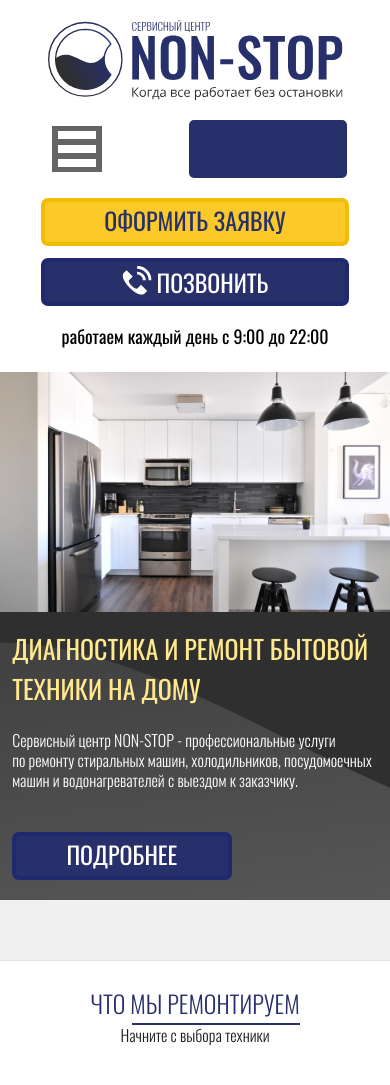
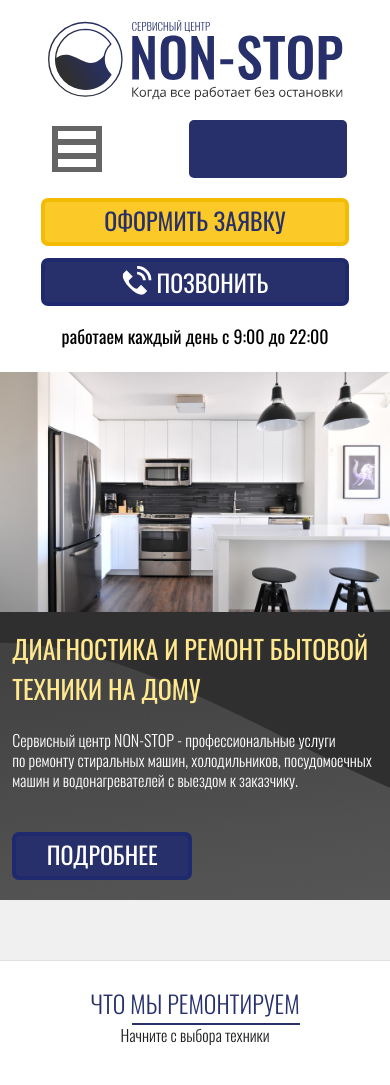
Before and after one commit to Powenga/scnonstop_v_2, a React (Create React App) app: page / in a window 390 px wide. Shown: the top 1085 px of the page. Built offline with nearby package versions, Linux system fonts and the light colour scheme.

Commit message:
feat: replace promo button width

```diff
--- a/src/components/Promo/Promo.css
+++ b/src/components/Promo/Promo.css
@@ -114,7 +114,7 @@
   }
   .promo__more {
     margin-left: 0;
-    min-width: calc(3 / 6 * 100% - 3 / 6 * 26px);
+    width: calc(3 / 6 * 100% - 3 / 6 * 26px);
   }
   .promo__img-wrap {
     display: none;
@@ -138,7 +138,7 @@
     margin-bottom: 52px;
   }
   .promo__more {
-    min-width: 50%;
+    width: 50%;
   }
 }
 
@@ -147,7 +147,7 @@
     width: 100%;
   }
   .promo__more {
-    min-width: 25%;
+    width: 168px;
   }
 }
 
@@ -166,6 +166,6 @@
     margin-bottom: 40px;
   }
   .promo__more {
-    min-width: 60%;
+    width: 180px;
   }
 }
```
